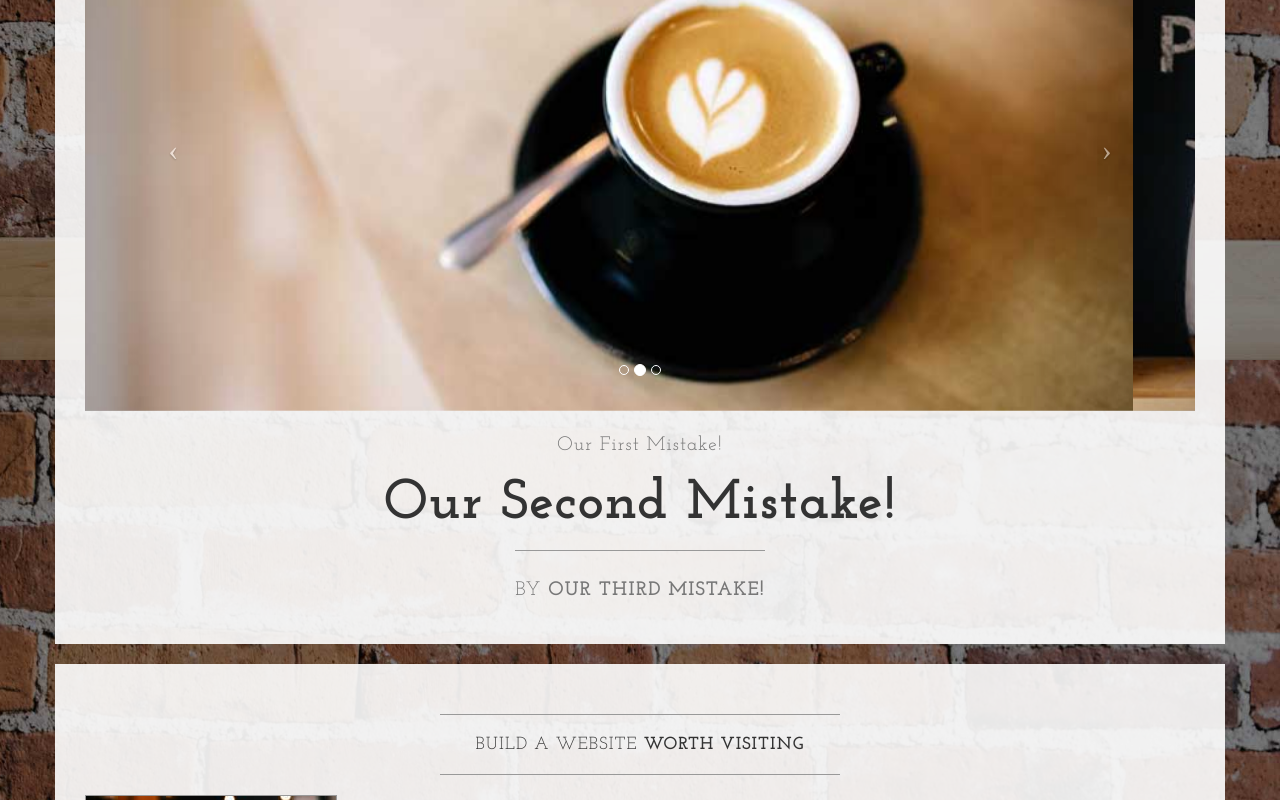
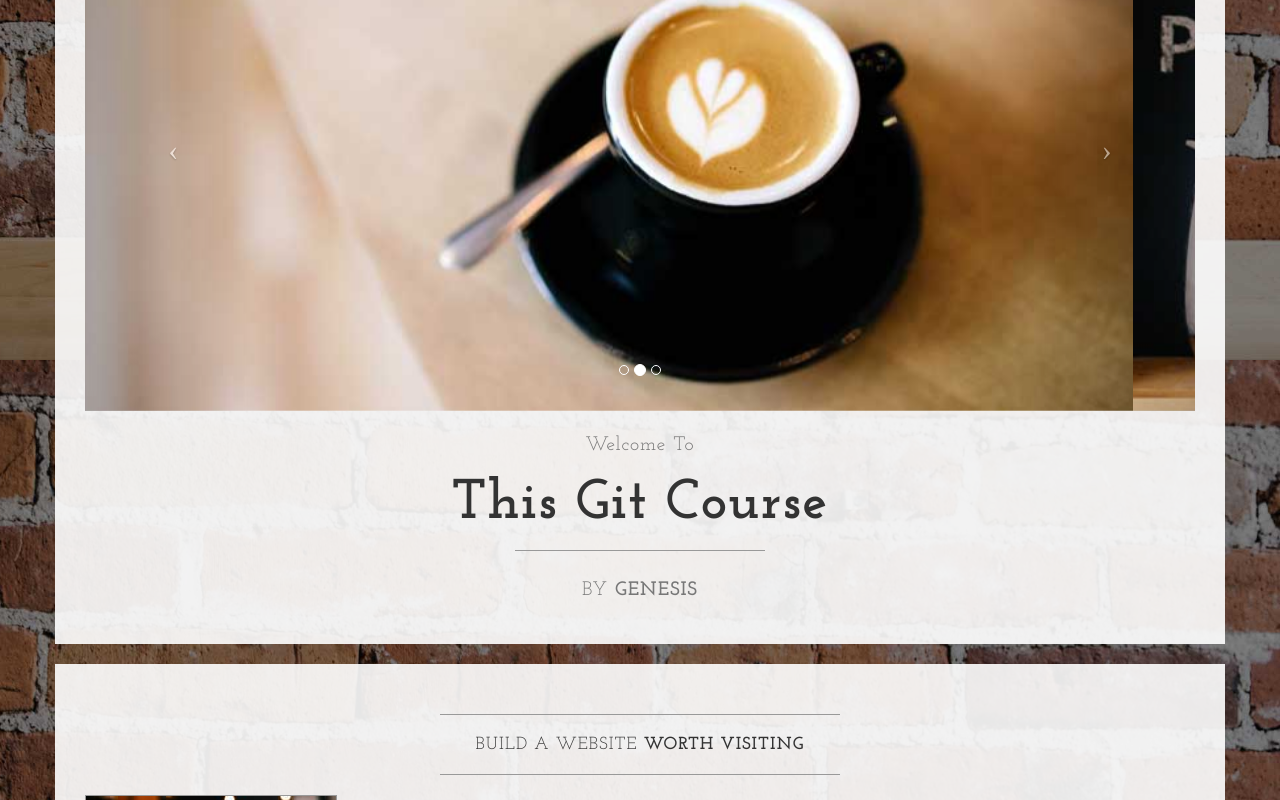
Before and after one commit to zeuslaurence/Learnable-GIT-Course, a plain HTML site: page startbootstrap-business-casual-gh-pages/index.html in a window 1280 px wide. Shown: the part 440-1240 px from the top of the page. Drawn offline with nearby package versions, Linux system fonts and the light colour scheme.

Commit message:
Revert "Comitting our third mistake, we left the other two in place"
This reverts commit 3759b8d01ad8e2f88615dd883006a942f30ae198.

```diff
--- a/startbootstrap-business-casual-gh-pages/index.html
+++ b/startbootstrap-business-casual-gh-pages/index.html
@@ -106,13 +106,13 @@
                         </a>
                     </div>
                     <h2 class="brand-before">
-                        <small>Our First Mistake!</small>
+                        <small>Welcome to</small>
                     </h2>
-                    <h1 class="brand-name">Our Second Mistake!</h1>
+                    <h1 class="brand-name">This Git Course</h1>
                     <hr class="tagline-divider">
                     <h2>
                         <small>By
-                            <strong>Our Third Mistake!</strong>
+                            <strong>Genesis</strong>
                         </small>
                     </h2>
                 </div>
```
